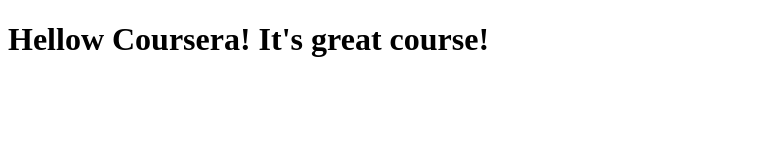
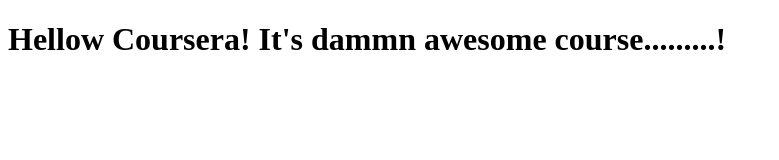
Before and after one commit to ksitiz/courseratest, a plain HTML site: page site/index.html in a window 1280 px wide. Shown: the whole page, without its empty margins (0-779 px from the left). Drawn offline with Linux system fonts and the light colour scheme.

Commit message:
Small addition to our page content.

```diff
--- a/site/index.html
+++ b/site/index.html
@@ -4,7 +4,7 @@
 	<title>Hellow Coursera !</title>
 </head>
 <body>
-<h1>Hellow Coursera! It's great course!</h1>
+<h1>Hellow Coursera! It's dammn awesome course.........!</h1>
 
 </body>
 </html>
```
